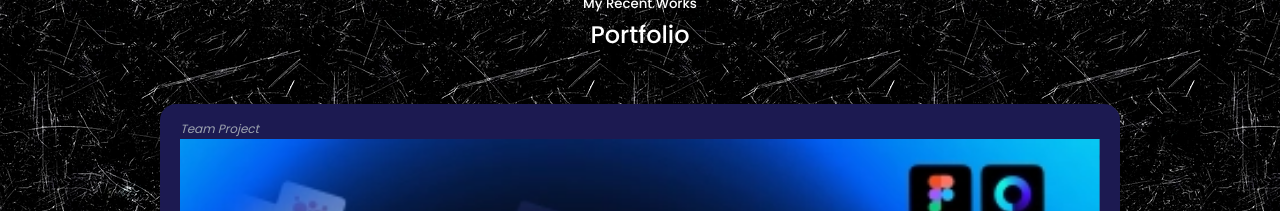
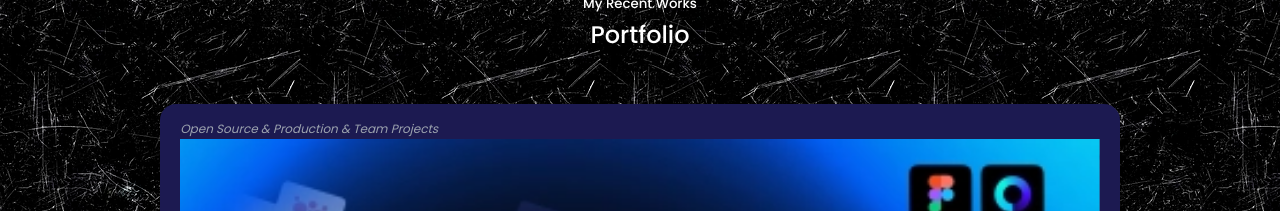
Before and after one commit to Remi-dee/Personal-Portfolio-Website, a React (Vite) app: page / in a window 1280 px wide. Shown: the part 3380-3591 px from the top of the page. Built offline with nearby package versions, Linux system fonts and the light colour scheme.

Commit message:
Jul 18, 2023, 3:18 PM

```diff
--- a/src/components/portfolio/data.js
+++ b/src/components/portfolio/data.js
@@ -28,7 +28,7 @@ const data = [
 
   {
     id: 2,
-    category: "Team Project",
+    category: "Open Source & Production & Team Projects",
     image: IMG3,
     title:
       "P2PCoder App: A platform where users can code an collaborate in real time",
@@ -38,7 +38,7 @@ const data = [
 
   {
     id: 3,
-    category: "Team Project",
+    category: "Open Source & Production & Team Projects",
     image: IMG4,
     title:
       "ThoughtFlow is a privacy-friendly web app that allow for journaling thoughts/perspectives about anything in an easy to use interface.",
```
